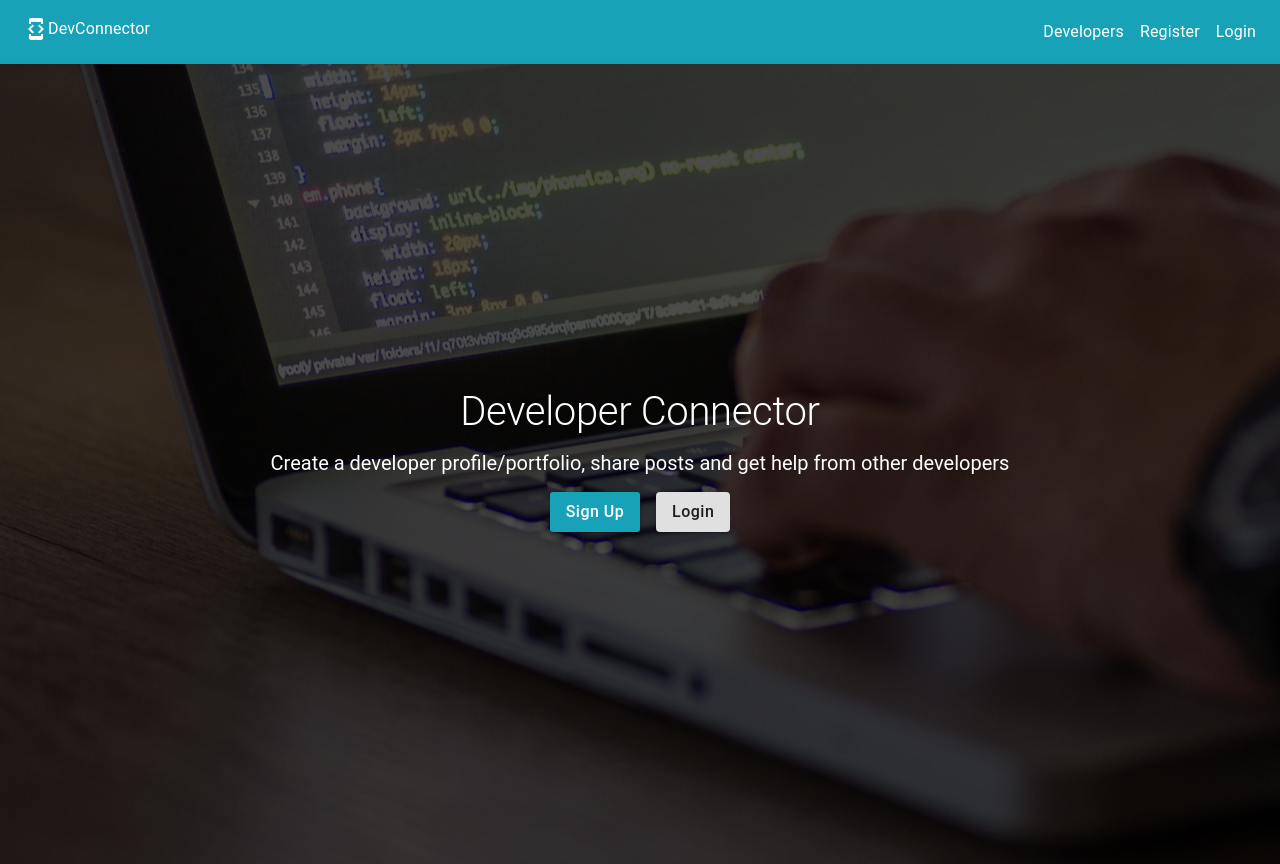
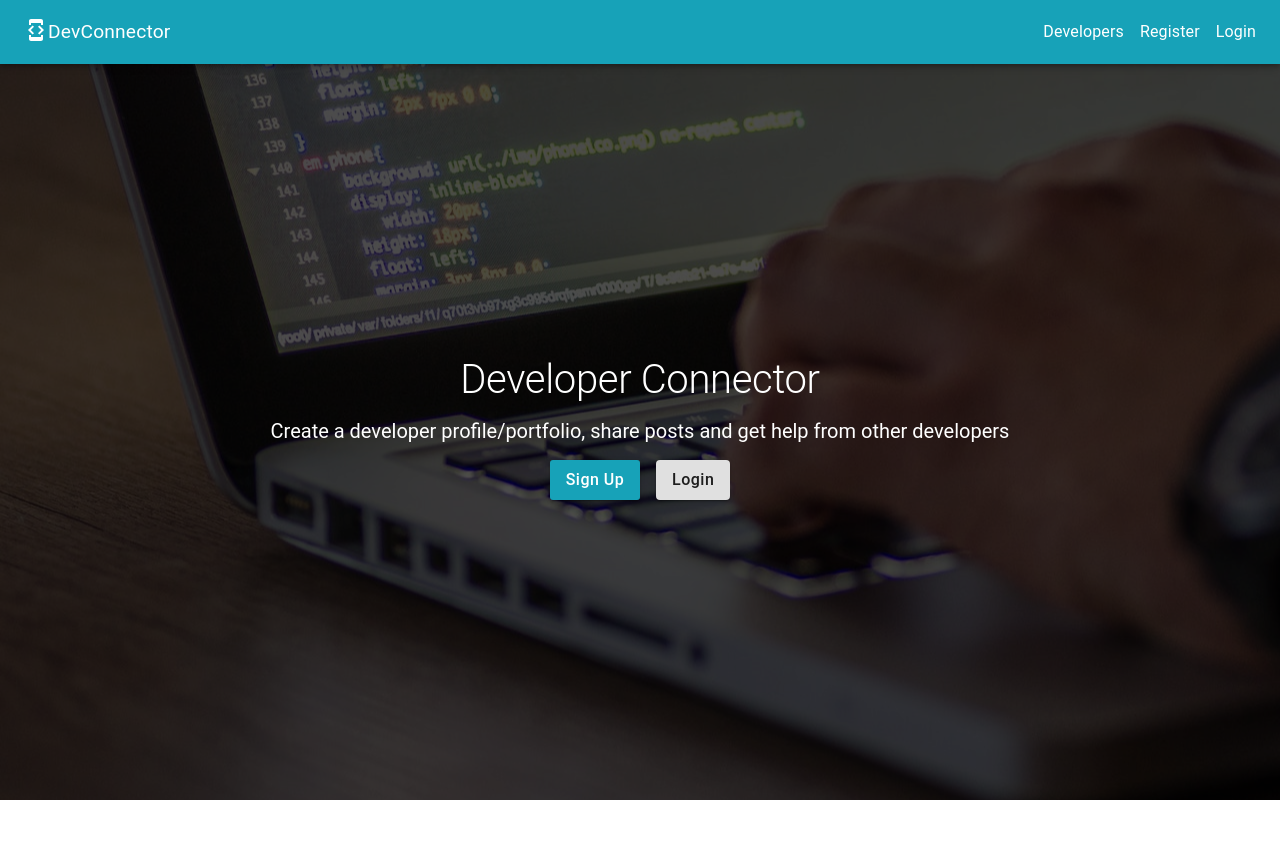
Before and after one commit to amha19/MERN-stack-social-network, a React (Create React App) app in the folder client/: page / in a window 1280 px wide. After the commit the page ends 800 px from the top, so only its background shows below. Built offline with nearby package versions, Linux system fonts and the light colour scheme; no server answers.

Commit message:
adjust navbar and landing page styling

```diff
--- a/client/src/components/layout/Landing.js
+++ b/client/src/components/layout/Landing.js
@@ -21,7 +21,7 @@ const useStyles = makeStyles((theme) => ({
         backgroundRepeat: 'no-repeat',
         backgroundPosition: 'center center',
         position: 'relative',
-        height: '100vh',
+        height: 'calc(100vh - 64px)',
     },
     dark_overlay: {
         backgroundColor: 'rgba(0, 0, 0, 0.7)',
--- a/client/src/components/layout/Layout.js
+++ b/client/src/components/layout/Layout.js
@@ -1,5 +1,5 @@
 import React, { useEffect } from 'react';
-import { LinearProgress } from '@material-ui/core';
+import { Grid, LinearProgress } from '@material-ui/core';
 
 import { useGlobalContext } from '../../context/devsContext';
 import { loadUser } from '../../context/actions/auth';
@@ -20,8 +20,10 @@ const Layout = ({ children }) => {
     return (
         <>
             <Navbar />
-            {alertState.length > 0 && <Alert />}
-            {children}
+            <Grid style={{ marginTop: '64px' }}>
+                {alertState.length > 0 && <Alert />}
+                {children}
+            </Grid>
         </>
     );
 };
--- a/client/src/components/layout/Navbar.js
+++ b/client/src/components/layout/Navbar.js
@@ -11,12 +11,26 @@ const useStyles = makeStyles((theme) => ({
     title: {
         flexGrow: 1,
     },
+    link: {
+        display: 'flex',
+        flexDirection: 'row',
+        maxWidth: '165px',
+        '&:hover': {
+            color: 'rgb(16, 113, 128)',
+            cursor: 'pointer',
+            transition: '200ms',
+        },
+        '& p': {
+            fontSize: '1.2rem',
+        },
+    },
     linkGroup: {
         width: 'auto',
         '& a': {
             '&:hover': {
                 color: 'rgb(16, 113, 128)',
                 cursor: 'pointer',
+                transition: '200ms',
             },
         },
         '& > *': {
@@ -32,25 +46,21 @@ const Navbar = () => {
         useGlobalContext();
 
     return (
-        <div style={{ flexGrow: 1 }}>
-            <AppBar position="static">
+        <AppBar>
             <Toolbar>
+                <Grid className={classes.title}>
                     <Link
-                        className={classes.title}
-                        style={{ display: 'inherit' }}
+                        className={classes.link}
                         component={RouterLink}
                         to="/"
                         variant="inherit"
                         color="inherit"
                         underline="none"
                     >
-                        <Grid item>
                         <DeveloperModeIcon />
+                        <Typography>DevConnector</Typography>
+                    </Link>
                 </Grid>
-                        <Grid item>
-                            <Typography>DevConnector</Typography>
-                        </Grid>
-                    </Link>
                 {!isAuth && (
                     <Grid item container className={classes.linkGroup}>
                         <Link
@@ -121,7 +131,6 @@ const Navbar = () => {
                 )}
             </Toolbar>
         </AppBar>
-        </div>
     );
 };
 
```
Lines whose indentation alone changed are shown as unchanged.
